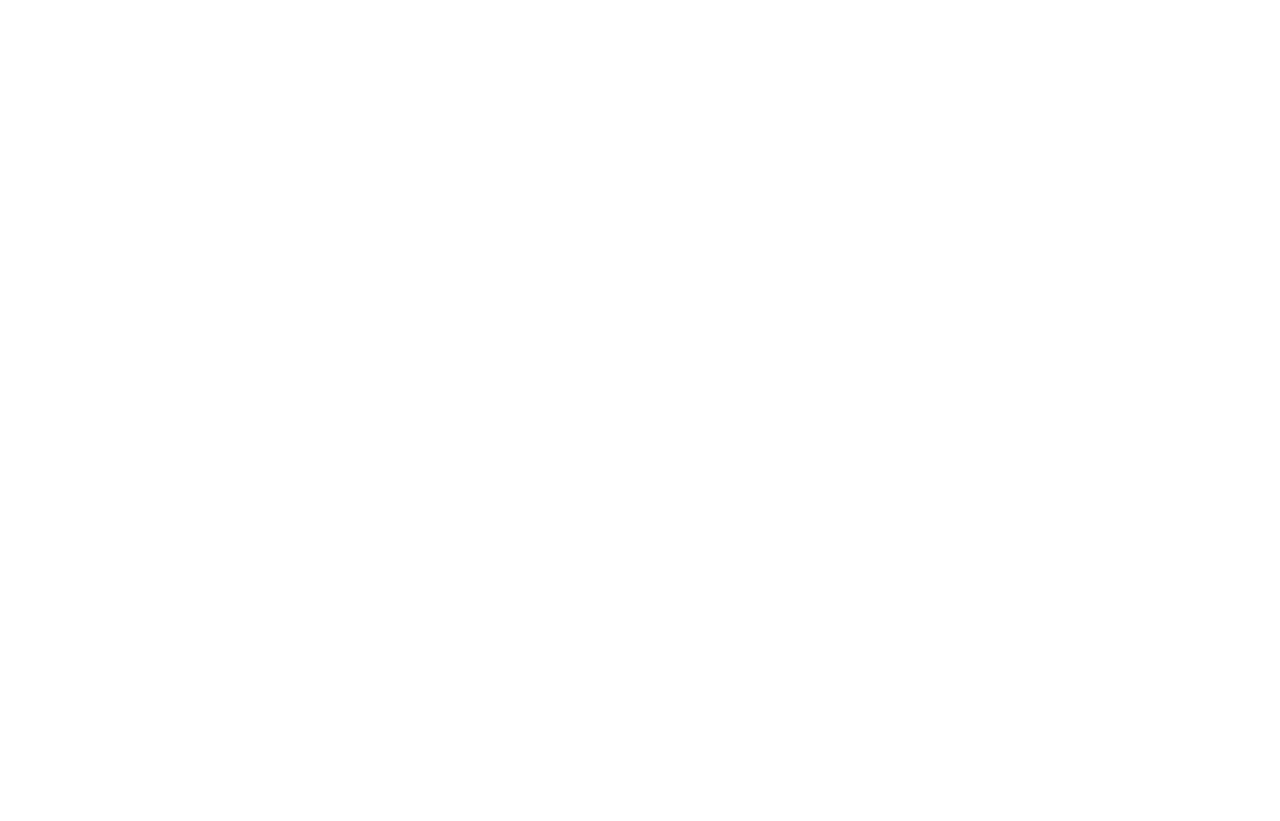
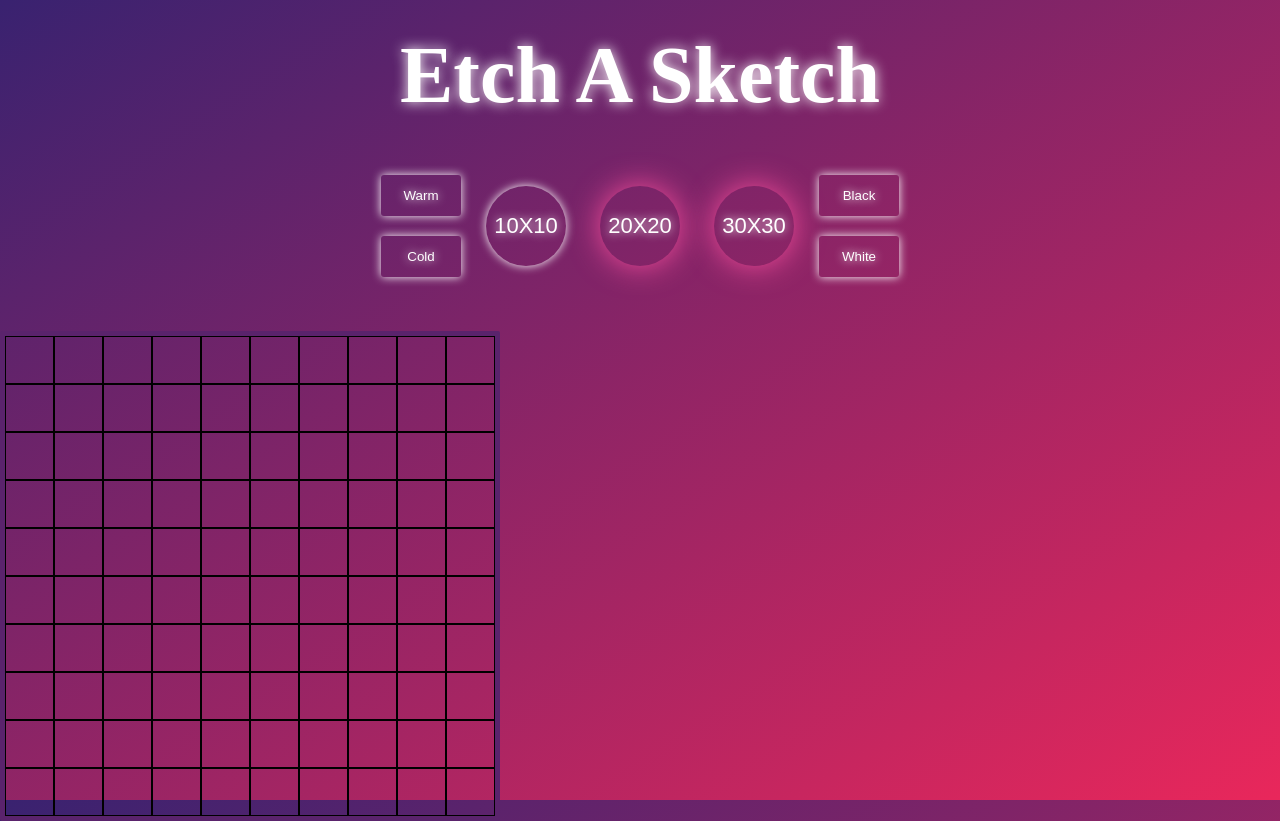
Before and after one commit to mohammedShanid8428/Etch-a-Sketch, a plain HTML site: page index.html in a window 1280 px wide. Before the commit the page ends 800 px from the top, so only its background shows below. Drawn offline with Linux system fonts and the light colour scheme.

Commit message:
header and main-content section added and styled

```diff
--- a/index.html
+++ b/index.html
@@ -4,10 +4,39 @@
   <meta charset="UTF-8">
   <meta name="viewport" content="width=device-width, initial-scale=1.0">
   <title>Document</title>
+  <link rel="stylesheet" href="./style.css">
+  <script src="./script.js" defer></script>
 </head>
 <body>
 
-  <div class="container"></div>
+  <header>
+    <h1 class="title">Etch A Sketch</h1>
+  </header>
+
+  <section class="main-content">
+    <div class="option">
+      <div class="color-button">
+        <button type="button" class="warm rectangle">Warm</button>
+        <button type="button" class="warm rectangle">Cold</button>
+      </div>
+      <div class="grid-button">
+        <button type="button" class="grid-10 circle">10X10</button>
+        <button type="button" class="grid-20 circle active">20X20</button>
+        <button type="button" class="grid-30 circle active">30X30</button>
+      </div>
+      <div class="color-button">
+        <button type="button" class="black rectangle">Black</button>
+        <button type="button" class="white rectangle">White</button>
+      </div>
+    </div>
+    <div class="container">
+      <div class="grid-container" >
+
+      </div>
+    </div>
+  </section>
+
+
 
 </body>
 </html>
--- a/script.js
+++ b/script.js
@@ -0,0 +1,20 @@
+// function generateGrid(divNum =20*20, className='grid-20x20'){
+//   const gridContainer=document.querySelector('.grid-container');
+//   gridContainer.innerHTML='';
+//   for(let i=0;i<divNum;i+=1){
+//     const gridDiv=document.createElement('div')
+//     gridContainer.classList,remove('grid-10x10','grid-20x20','grid-30x30');
+//     gridContainer.classList.add(lassName);
+//     gridContainer.appendChild(gridDiv);
+//   }
+// }
+
+const container = document.querySelector('.grid-container');
+
+
+for(i=1;i<=10*10;i++){
+  const divs=document.createElement('div');
+  divs.id='gridDiv';
+  container.append(divs)
+
+}
--- a/style.css
+++ b/style.css
@@ -3,3 +3,91 @@
   padding: 0;
   box-sizing: border-box;
 }
+html{
+  height: 100%;
+}
+
+body{
+  background-color:#5A236C;
+  background-image: linear-gradient(to bottom right, #392270, #E9275B);
+  text-align: center;
+  color: #fff;
+}
+.title{
+  margin: 30px 0 20px 0;
+  font-size: 5rem;
+  text-shadow: 0 0 13px #fff;
+}
+
+.option{
+  display: flex;
+  justify-content: center;
+}
+
+.color-button{
+  display: flex;
+  flex-direction: column;
+  justify-content: center;
+}
+
+.rectangle{
+  margin: 10px;
+  padding: 13px;
+  width: 80px;
+  background-color: transparent;
+  color: #fff;
+  text-shadow: 0 0 10px #fff;
+  border: none;
+  border-radius: 3px;
+  box-shadow: 0 0 10px #fff;
+  cursor: pointer;
+  /* outline: 0 !important; */
+  transition: all .3s ease-in;
+
+}
+
+.circle{
+  margin: 45px 15px;
+  padding: 27px 0;
+  width: 80px;
+  background-color: transparent;
+  font-size: 22px;
+  color: #fff;
+  text-shadow: 0 0 10px #fff;
+  border: none;
+  border-radius: 50%;
+  box-shadow: 0 0 10px #fff;
+  cursor: pointer;
+  transition: all .3s ease-in;
+
+}
+.active{
+  box-shadow: 0 0 30px #F44D9B;
+}
+.container{
+  margin-top: 20px;
+}
+
+.grid-container{
+  display:flex;
+
+  border: 5px solid  #5A236C;
+  border-radius: 2px;
+  flex-wrap: wrap;
+  width: 500px;
+  /* height: 500px; */
+  /* box-shadow: 0 0 30px #392270; */
+}
+/*
+.grid-container>div{
+  background-color: #fff;
+} */
+/*
+.grid-10x10{
+  grid-template-columns: repeat(10,auto); */
+/* } */
+#gridDiv{
+  border: 1px solid black;
+  height: 48px;
+  width: 49px;
+}
```
